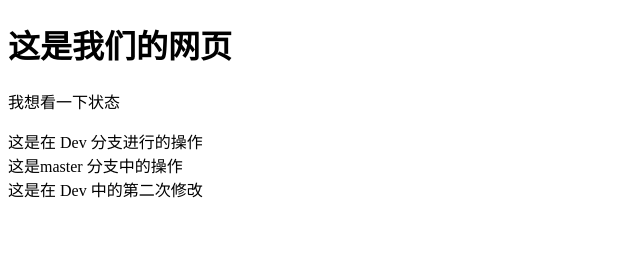
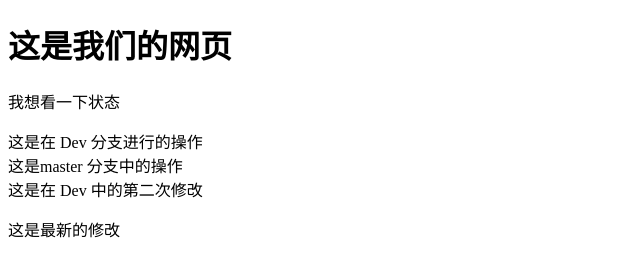
Before and after one commit to snw6713/test06, a plain HTML site: page index.html in a window 1280 px wide. Shown: the whole page, without its empty margins (0-640 px from the left). Drawn offline with Linux system fonts and the light colour scheme.

Commit message:
这是第七个版本的更改

```diff
--- a/index.html
+++ b/index.html
@@ -12,5 +12,6 @@
     <div>这是在 Dev 分支进行的操作</div>
     <div>这是master 分支中的操作</div>
     <div>这是在 Dev 中的第二次修改</div>
+    <p>这是最新的修改</p>
 </body>
 </html>
```
